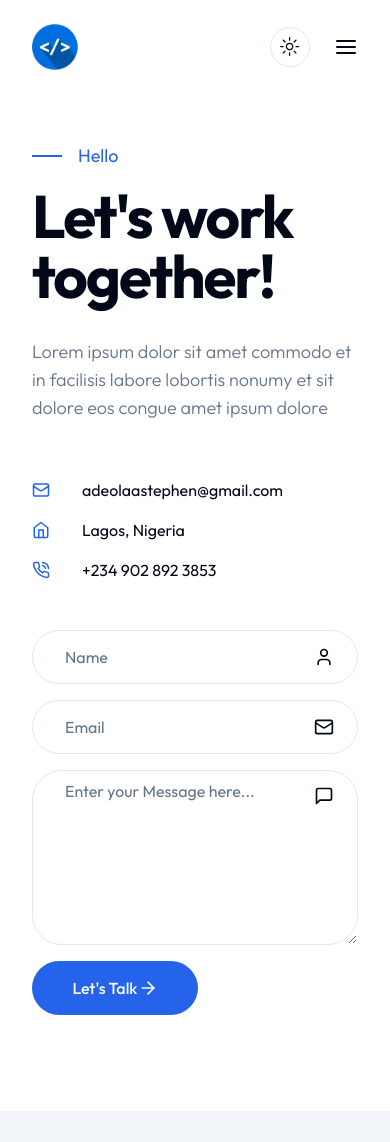
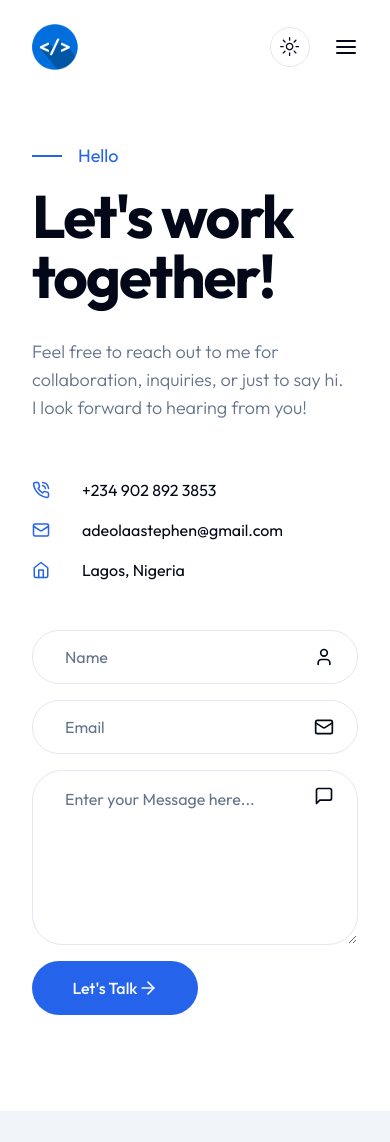
Before and after one commit to Praizee/nextjs-portfolio, a Next.js app: page /contact in a window 390 px wide. Shown: the top 1142 px of the page. Built offline with nearby package versions, Linux system fonts and the light colour scheme.

Commit message:
chore: update content, responsiveness, 'hover-link' bg-colors

```diff
--- a/app/contact/page.jsx
+++ b/app/contact/page.jsx
@@ -20,8 +20,8 @@ const Contact = () => {
             </div>
             <h1 className="h1 max-w-md mb-8">Let's work together!</h1>
             <p className="subtitle max-w-[400px]">
-              Lorem ipsum dolor sit amet commodo et in facilisis labore lobortis
-              nonumy et sit dolore eos congue amet ipsum dolore
+              Feel free to reach out to me for collaboration, inquiries, or just
+              to say hi. <br /> I look forward to hearing from you!
             </p>
           </div>
           {/* Image */}
@@ -32,6 +32,11 @@ const Contact = () => {
           <div className="grid xl:grid-cols-2 mb-24 xl:mb-32">
             {/* Info Text */}
             <div className="flex flex-col gap-y-4 xl:gap-y-14 mb-12 xl:mb-24 text-base xl:text-lg">
+              {/* Phone */}
+              <div className="flex items-center gap-x-8">
+                <PhoneCall size={18} className="text-primary" />
+                <div>+234 902 892 3853</div>
+              </div>
               {/* Mail */}
               <div className="flex items-center gap-x-8">
                 <MailIcon size={18} className="text-primary" />
@@ -41,11 +46,6 @@ const Contact = () => {
               <div className="flex items-center gap-x-8">
                 <HomeIcon size={18} className="text-primary" />
                 <div>Lagos, Nigeria</div>
-              </div>
-              {/* Mail */}
-              <div className="flex items-center gap-x-8">
-                <PhoneCall size={18} className="text-primary" />
-                <div>+234 902 892 3853</div>
               </div>
             </div>
 
--- a/components/About.jsx
+++ b/components/About.jsx
@@ -113,7 +113,7 @@ const About = () => {
   };
 
   return (
-    <section className="xl:h-[860px] pb-12 xl:py-24">
+    <section className="xl:h-[860px] py-12 xl:py-24">
       <div className="container mx-auto">
         <h2 className="section-title mb-8 xl:mb-16 text-center mx-auto">
           About Me
--- a/components/ProjectCard.jsx
+++ b/components/ProjectCard.jsx
@@ -23,14 +23,14 @@ const ProjectCard = ({ project }) => {
           <div className="flex gap-x-4">
             <Link
               href={project.link}
-              className="bg-secondary w-[54px] h-[54px] rounded-full flex justify-center items-center scale-0 opacity-0 group-hover:scale-100 group-hover:opacity-100 transition-all duration-200"
+              className="bg-[#1E2A3B] w-[54px] h-[54px] rounded-full flex justify-center items-center scale-0 opacity-0 group-hover:scale-100 group-hover:opacity-100 transition-all duration-200"
             >
               <Link2Icon className="text-white" />
             </Link>
 
             <Link
               href={project.github}
-              className="bg-secondary w-[54px] h-[54px] rounded-full flex justify-center items-center scale-0 opacity-0 group-hover:scale-100 group-hover:opacity-100 transition-all duration-200"
+              className="bg-[#1E2A3B] w-[54px] h-[54px] rounded-full flex justify-center items-center scale-0 opacity-0 group-hover:scale-100 group-hover:opacity-100 transition-all duration-200"
             >
               <Github className="text-white" />
             </Link>
--- a/components/ui/textarea.jsx
+++ b/components/ui/textarea.jsx
@@ -6,7 +6,7 @@ const Textarea = React.forwardRef(({ className, ...props }, ref) => {
   return (
     <textarea
       className={cn(
-        "flex min-h-[175px] w-full rounded-[30px] border border-input bg-background px-8 py-2 text-basesm ring-offset-background placeholder:text-muted-foreground focus-visible:outline-none focus-visible:ring-2 focus-visible:ring-ring focus-visible:ring-offset-2 disabled:cursor-not-allowed disabled:opacity-50",
+        "flex min-h-[175px] w-full rounded-[30px] border border-input bg-background px-8 py-4 text-basesm ring-offset-background placeholder:text-muted-foreground focus-visible:outline-none focus-visible:ring-2 focus-visible:ring-ring focus-visible:ring-offset-2 disabled:cursor-not-allowed disabled:opacity-50",
         className
       )}
       ref={ref}
```
